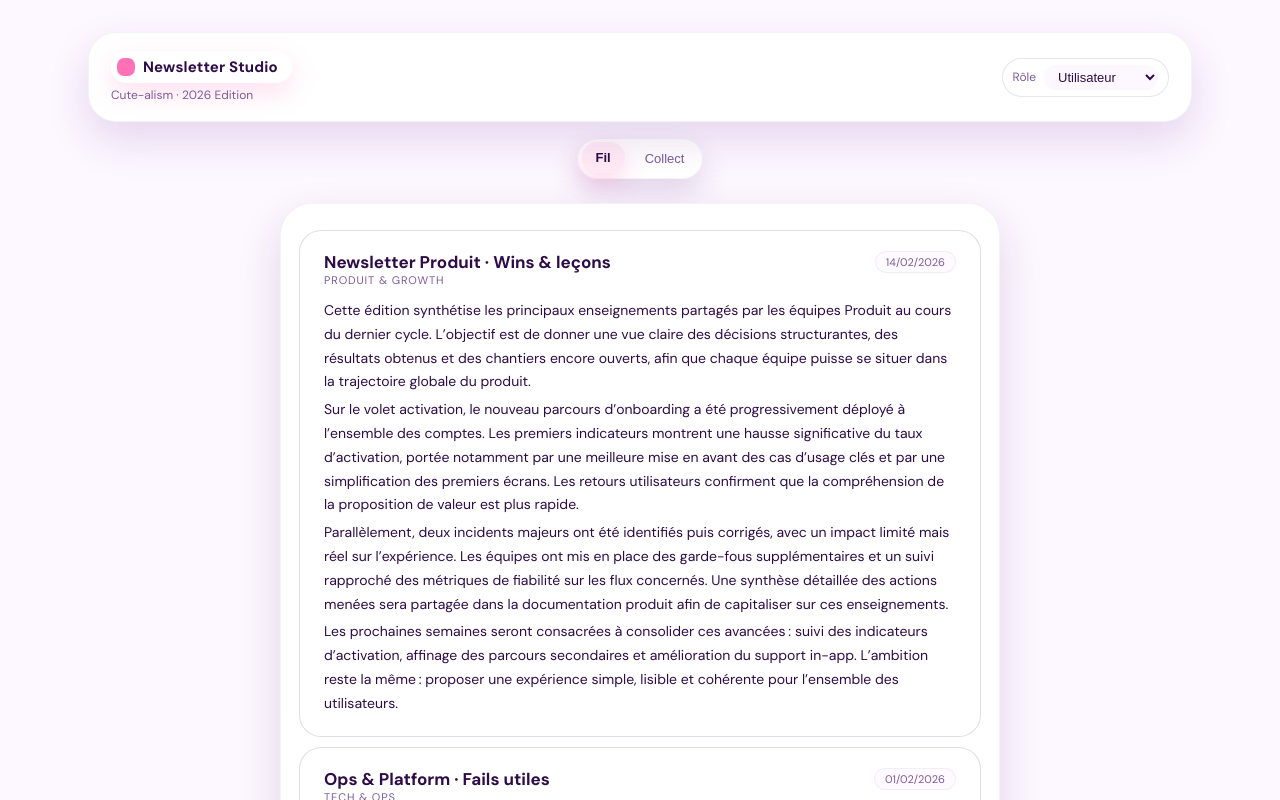
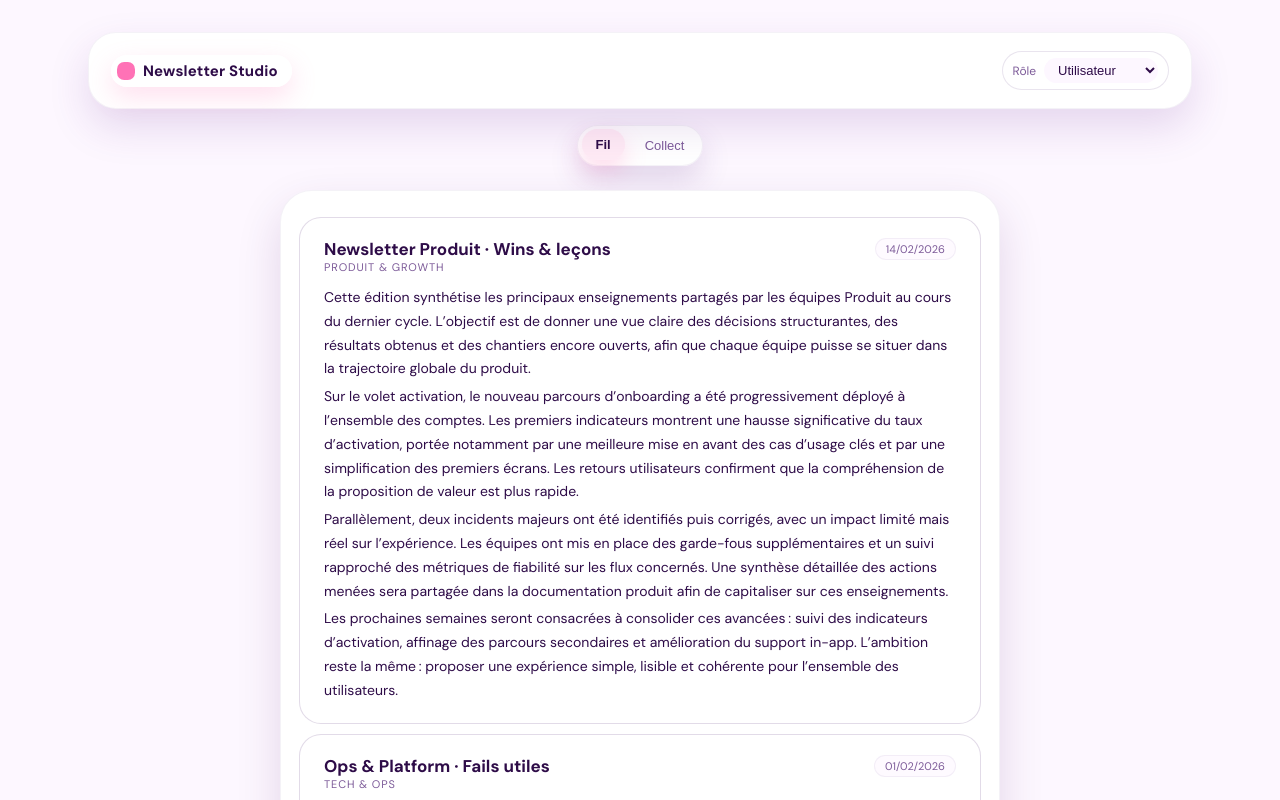
Before and after one commit to agentdouble/Newsletter, a React (Vite) app in the folder frontend/: page / in a window 1280 px wide. Shown: the top 800 px of the page. Built offline with nearby package versions, Linux system fonts and the light colour scheme.

Commit message:
chore(frontend): remove cute-alism tagline

```diff
--- a/frontend/src/App.jsx
+++ b/frontend/src/App.jsx
@@ -187,7 +187,6 @@ function App() {
             <span className="logo-dot" />
             <span className="logo-text">Newsletter Studio</span>
           </div>
-          <span className="header-tagline">Cute-alism · 2026 Edition</span>
         </div>
         <div className="header-controls">
           <div className="role-switch">
--- a/frontend/src/styles.css
+++ b/frontend/src/styles.css
@@ -96,11 +96,6 @@ body {
   font-weight: 700;
   letter-spacing: 0.01em;
   font-size: 15px;
-}
-
-.header-tagline {
-  font-size: 12px;
-  color: var(--text-soft);
 }
 
 .header-controls {
```
